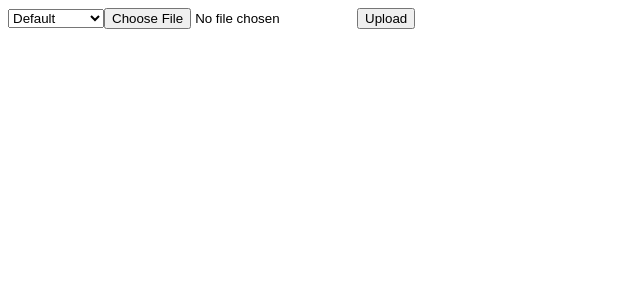
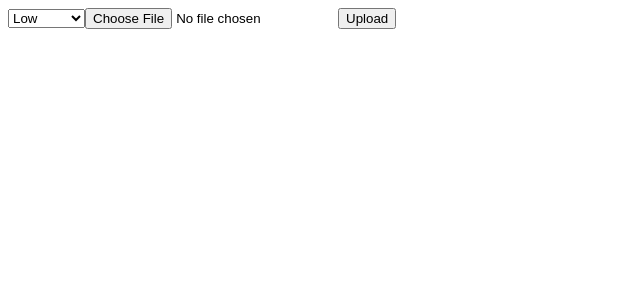
Before and after one commit to Manishyolo/file-compression-frontend, a React (Vite) app: page / in a window 1280 px wide. Shown: the top 300 px of the page, without its empty margins (0-640 px from the left). Built offline with nearby package versions, Linux system fonts and the light colour scheme.

Commit message:
Refactor file upload form: replace resolution options with compression level selection

```diff
--- a/src/App.jsx
+++ b/src/App.jsx
@@ -10,10 +10,10 @@ const App = () => {
       console.log(formdata)
 
       const file = formdata.get("file");
-      const resolution = formdata.get("resolution");
+      const CompressionLevel = formdata.get("CompressionLevel");
 
 
-      console.log(file,resolution);
+      console.log(file,CompressionLevel);
    const data = await fetch("http://localhost:3000/api/file/compress",{
     method:"POST",
     body:formdata
@@ -27,11 +27,14 @@ const App = () => {
   return (
     <div>
        <form action="submit" onSubmit={handleupload}>
-         <select name='resolution' id='resolution'>
-             <option value="Default">Default</option>
-          <option value="640 x 360">640 x 360</option>
-          <option value="4096 x 2160">4096 x 2160</option>
-          <option value="1920 x 1080">1920 x 1080</option>
+         <select name='CompressionLevel' id='CompressionLevel'>
+
+          <option value="Low">Low</option>
+          <option value="Medium">Medium</option>
+          <option value="High">High</option>
+            <option value="VeryHigh">VeryHigh</option>
+              <option value="Ultra">Ultra</option>
+                <option value="Psycho">Psycho</option>
         </select>
         <input type="file" placeholder='upload your file here' name='file'/>
 
```
